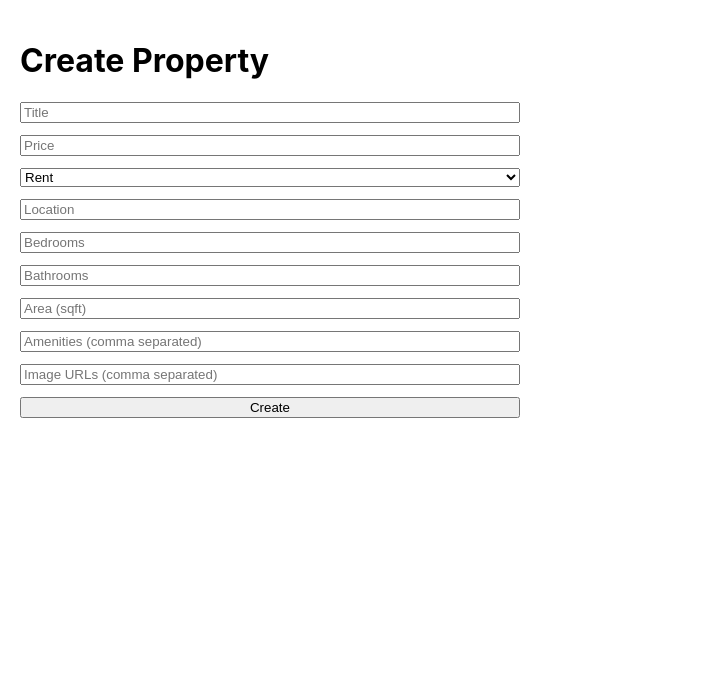
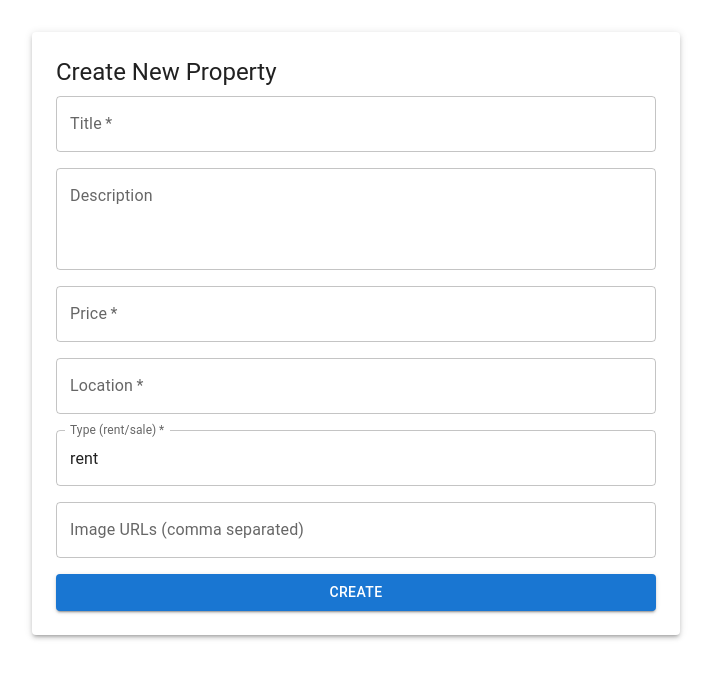
Before and after one commit to annsqasim/mern-real-estate, a React (Create React App) app in the folder frontend/: page /create in a window 1280 px wide. Shown: the top 678 px of the page, without its empty margins (0-725 px from the left). Built offline with nearby package versions, Linux system fonts and the light colour scheme.

Commit message:
style: polish property detail, create property, and dashboard with Material-UI
- PropertyDetail: gallery + inquiry form with MUI
- CreateProperty: clean form inside Paper card
- Dashboard: permanent drawer sidebar with styled nav

```diff
--- a/frontend/package.json
+++ b/frontend/package.json
@@ -3,6 +3,10 @@
   "version": "0.1.0",
   "private": true,
   "dependencies": {
+    "@emotion/react": "^11.14.0",
+    "@emotion/styled": "^11.14.1",
+    "@mui/icons-material": "^7.3.1",
+    "@mui/material": "^7.3.1",
     "@reduxjs/toolkit": "^2.8.2",
     "@testing-library/dom": "^10.4.1",
     "@testing-library/jest-dom": "^6.8.0",
--- a/frontend/src/App.js
+++ b/frontend/src/App.js
@@ -1,4 +1,5 @@
 import { BrowserRouter as Router, Routes, Route } from "react-router-dom";
+
 import TestPage from "./pages/testpage";
 import PropertyList from "./pages/propertyList";
 import PropertyDetail from "./pages/propertydetail";
--- a/frontend/src/pages/createproperty.js
+++ b/frontend/src/pages/createproperty.js
@@ -1,111 +1,41 @@
 import { useState } from "react";
-import { useDispatch } from "react-redux";
-import { createProperty } from "../store/propertySlice";
-import { useNavigate } from "react-router-dom";
+import axios from "axios";
+import { Box, TextField, Button, Typography, Paper } from "@mui/material";
 
 export default function CreateProperty() {
-  const dispatch = useDispatch();
-  const navigate = useNavigate();
-
   const [form, setForm] = useState({
     title: "",
+    description: "",
     price: "",
+    location: "",
     type: "rent",
-    location: "",
-    bedrooms: "",
-    bathrooms: "",
-    area: "",
-    amenities: "",
     images: ""
   });
 
-  const handleChange = (e) => {
-    const { name, value } = e.target;
-    setForm((f) => ({ ...f, [name]: value }));
-  };
+  const handleChange = (e) => setForm({ ...form, [e.target.name]: e.target.value });
 
   const handleSubmit = async (e) => {
     e.preventDefault();
-
-    const payload = {
-      ...form,
-      price: Number(form.price),
-      bedrooms: Number(form.bedrooms),
-      bathrooms: Number(form.bathrooms),
-      area: Number(form.area),
-      amenities: form.amenities ? form.amenities.split(",").map(a => a.trim()) : [],
-      images: form.images ? form.images.split(",").map(i => i.trim()) : []
-    };
-
-    await dispatch(createProperty(payload));
-    navigate("/"); // back to list
+    const payload = { ...form, images: form.images.split(",").map((s) => s.trim()) };
+    await axios.post("/api/properties", payload);
+    alert("Property created!");
+    setForm({ title: "", description: "", price: "", location: "", type: "rent", images: "" });
   };
 
   return (
-    <div style={{ padding: 20 }}>
-      <h1>Create Property</h1>
-      <form onSubmit={handleSubmit} style={{ display: "grid", gap: 12, maxWidth: 500 }}>
-        <input
-          name="title"
-          placeholder="Title"
-          value={form.title}
-          onChange={handleChange}
-          required
-        />
-        <input
-          name="price"
-          type="number"
-          placeholder="Price"
-          value={form.price}
-          onChange={handleChange}
-          required
-        />
-        <select name="type" value={form.type} onChange={handleChange}>
-          <option value="rent">Rent</option>
-          <option value="sale">Sale</option>
-        </select>
-        <input
-          name="location"
-          placeholder="Location"
-          value={form.location}
-          onChange={handleChange}
-          required
-        />
-        <input
-          name="bedrooms"
-          type="number"
-          placeholder="Bedrooms"
-          value={form.bedrooms}
-          onChange={handleChange}
-        />
-        <input
-          name="bathrooms"
-          type="number"
-          placeholder="Bathrooms"
-          value={form.bathrooms}
-          onChange={handleChange}
-        />
-        <input
-          name="area"
-          type="number"
-          placeholder="Area (sqft)"
-          value={form.area}
-          onChange={handleChange}
-        />
-        <input
-          name="amenities"
-          placeholder="Amenities (comma separated)"
-          value={form.amenities}
-          onChange={handleChange}
-        />
-        <input
-          name="images"
-          placeholder="Image URLs (comma separated)"
-          value={form.images}
-          onChange={handleChange}
-        />
-        <button type="submit">Create</button>
-      </form>
-    </div>
+    <Box sx={{ p: 4 }}>
+      <Paper elevation={3} sx={{ p: 3, maxWidth: 600 }}>
+        <Typography variant="h5" gutterBottom>Create New Property</Typography>
+        <form onSubmit={handleSubmit} style={{ display: "grid", gap: 16 }}>
+          <TextField label="Title" name="title" value={form.title} onChange={handleChange} required />
+          <TextField label="Description" name="description" value={form.description} onChange={handleChange} multiline rows={3} />
+          <TextField label="Price" name="price" type="number" value={form.price} onChange={handleChange} required />
+          <TextField label="Location" name="location" value={form.location} onChange={handleChange} required />
+          <TextField label="Type (rent/sale)" name="type" value={form.type} onChange={handleChange} required />
+          <TextField label="Image URLs (comma separated)" name="images" value={form.images} onChange={handleChange} />
+          <Button type="submit" variant="contained">Create</Button>
+        </form>
+      </Paper>
+    </Box>
   );
 }
--- a/frontend/src/pages/propertyDetail.js
+++ b/frontend/src/pages/propertyDetail.js
@@ -1,75 +1,67 @@
 import { useEffect, useState } from "react";
 import { useParams } from "react-router-dom";
 import axios from "axios";
+import {
+  Box,
+  Typography,
+  Grid,
+  Card,
+  CardMedia,
+  TextField,
+  Button,
+  Paper
+} from "@mui/material";
 
 export default function PropertyDetail() {
   const { id } = useParams();
-  const [data, setData] = useState(null);
-  const [form, setForm] = useState({ name: "", email: "", phone: "", message: "" });
-  const [submitted, setSubmitted] = useState(false);
+  const [property, setProperty] = useState(null);
+  const [form, setForm] = useState({ name: "", email: "", message: "" });
 
   useEffect(() => {
-    axios.get(`/api/properties/${id}`).then(r => setData(r.data));
+    axios.get(`/api/properties/${id}`).then((res) => setProperty(res.data));
   }, [id]);
 
-  const handleChange = (e) => {
-    const { name, value } = e.target;
-    setForm((f) => ({ ...f, [name]: value }));
-  };
+  const handleChange = (e) => setForm({ ...form, [e.target.name]: e.target.value });
 
   const handleSubmit = async (e) => {
     e.preventDefault();
-    await axios.post("/api/clients", { ...form, property: id });
-    setSubmitted(true);
+    await axios.post("/api/clients", { ...form, propertyId: id });
+    setForm({ name: "", email: "", message: "" });
+    alert("Inquiry submitted!");
   };
 
-  if (!data) return <p>Loading…</p>;
+  if (!property) return <p>Loading...</p>;
 
   return (
-    <div style={{ padding: 20 }}>
-      <h1>{data.title}</h1>
-      <p>{data.location} — ${data.price} — {data.type}</p>
-      <div style={{ display: "flex", gap: 8, flexWrap: "wrap", marginBottom: 20 }}>
-        {(data.images || []).map((src, i) => (
-          <img key={i} src={src} alt="" width="180" height="120" style={{ objectFit: "cover" }} />
+    <Box sx={{ p: 4 }}>
+      <Typography variant="h4" gutterBottom>{property.title}</Typography>
+      <Typography variant="h6" color="text.secondary" gutterBottom>
+        {property.location} — ${property.price}
+      </Typography>
+
+      {/* Gallery */}
+      <Grid container spacing={2} sx={{ mb: 4 }}>
+        {property.images?.map((img, i) => (
+          <Grid item xs={12} sm={6} md={4} key={i}>
+            <Card>
+              <CardMedia component="img" height="200" image={img} alt={property.title} />
+            </Card>
+          </Grid>
         ))}
-      </div>
+      </Grid>
 
-      <h2>Send Inquiry</h2>
-      {submitted ? (
-        <p style={{ color: "green" }}>Thank you! We’ll get back to you soon.</p>
-      ) : (
-        <form onSubmit={handleSubmit} style={{ display: "grid", gap: 8, maxWidth: 400 }}>
-          <input
-            name="name"
-            placeholder="Your Name"
-            value={form.name}
-            onChange={handleChange}
-            required
-          />
-          <input
-            name="email"
-            type="email"
-            placeholder="Email"
-            value={form.email}
-            onChange={handleChange}
-            required
-          />
-          <input
-            name="phone"
-            placeholder="Phone (optional)"
-            value={form.phone}
-            onChange={handleChange}
-          />
-          <textarea
-            name="message"
-            placeholder="Message"
-            value={form.message}
-            onChange={handleChange}
-          />
-          <button type="submit">Submit Inquiry</button>
+      <Typography variant="body1" sx={{ mb: 4 }}>{property.description}</Typography>
+
+      {/* Inquiry Form */}
+      <Paper elevation={3} sx={{ p: 3, maxWidth: 500 }}>
+        <Typography variant="h6" gutterBottom>Contact Agent</Typography>
+        <form onSubmit={handleSubmit} style={{ display: "grid", gap: 16 }}>
+          <TextField label="Name" name="name" value={form.name} onChange={handleChange} required />
+          <TextField label="Email" name="email" type="email" value={form.email} onChange={handleChange} required />
+          <TextField label="Message" name="message" multiline rows={4} value={form.message} onChange={handleChange} />
+          <Button type="submit" variant="contained">Send Inquiry</Button>
         </form>
-      )}
-    </div>
+      </Paper>
+    </Box>
   );
 }
--- a/frontend/src/pages/propertyList.js
+++ b/frontend/src/pages/propertyList.js
@@ -1,85 +1,86 @@
-import { useEffect, useState } from "react";
+import { useEffect } from "react";
 import { useDispatch, useSelector } from "react-redux";
-import { fetchProperties, setQuery } from "../store/propertySlice";
+import { fetchProperties } from "../store/propertySlice";
+import { Link } from "react-router-dom";
+import {
+  Grid,
+  Card,
+  CardContent,
+  CardMedia,
+  Typography,
+  Button,
+  Box,
+  Pagination
+} from "@mui/material";
 
 export default function PropertyList() {
   const dispatch = useDispatch();
-  const { items, loading, error, page, totalPages, total, lastQuery } = useSelector(s => s.properties);
+  const { items, status, page, totalPages } = useSelector((s) => s.properties);
 
-  // simple filter UI state
-  const [filters, setFilters] = useState({
-    q: "",
-    type: "",
-    location: "",
-    priceMin: "",
-    priceMax: "",
-    bedMin: "",
-    bathMin: "",
-    limit: 8
-  });
+  useEffect(() => {
+    dispatch(fetchProperties({ page: 1 }));
+  }, [dispatch]);
 
-  // load on mount
-  useEffect(() => {
-    dispatch(fetchProperties({ page: 1, limit: filters.limit }));
-  }, [dispatch]); // first load
-
-  const applyFilters = () => {
-    const query = Object.fromEntries(Object.entries(filters).filter(([_, v]) => v !== "" && v != null));
-    dispatch(setQuery(query));
-    dispatch(fetchProperties({ ...query, page: 1 }));
+  const handlePageChange = (event, value) => {
+    dispatch(fetchProperties({ page: value }));
   };
 
-  const goToPage = (p) => {
-    dispatch(fetchProperties({ ...lastQuery, page: p }));
-  };
+  if (status === "loading") return <p>Loading...</p>;
+  if (status === "failed") return <p>Error fetching properties.</p>;
 
   return (
-    <div style={{ padding: 20 }}>
-      <h1>Properties</h1>
+    <Box sx={{ flexGrow: 1, p: 3 }}>
+      <Typography variant="h4" gutterBottom>
+        Available Properties
+      </Typography>
 
-      {/* Filters */}
-      <div style={{ display: "grid", gap: 8, gridTemplateColumns: "repeat(6, minmax(0, 1fr))", marginBottom: 12 }}>
-        <input placeholder="Search (q)" value={filters.q} onChange={e => setFilters(f => ({...f, q:e.target.value}))}/>
-        <select value={filters.type} onChange={e => setFilters(f => ({...f, type:e.target.value}))}>
-          <option value="">Any Type</option>
-          <option value="rent">Rent</option>
-          <option value="sale">Sale</option>
-        </select>
-        <input placeholder="Location" value={filters.location} onChange={e => setFilters(f => ({...f, location:e.target.value}))}/>
-        <input placeholder="Min Price" type="number" value={filters.priceMin} onChange={e => setFilters(f => ({...f, priceMin:e.target.value}))}/>
-        <input placeholder="Max Price" type="number" value={filters.priceMax} onChange={e => setFilters(f => ({...f, priceMax:e.target.value}))}/>
-        <input placeholder="Min Beds" type="number" value={filters.bedMin} onChange={e => setFilters(f => ({...f, bedMin:e.target.value}))}/>
-      </div>
-      <button onClick={applyFilters}>Apply Filters</button>
+      <Grid container spacing={3}>
+        {items.map((p) => (
+          <Grid item xs={12} sm={6} md={4} key={p._id}>
+            <Card sx={{ maxWidth: 345, height: "100%", display: "flex", flexDirection: "column" }}>
+              {p.images?.[0] && (
+                <CardMedia
+                  component="img"
+                  height="180"
+                  image={p.images[0]}
+                  alt={p.title}
+                />
+              )}
+              <CardContent sx={{ flexGrow: 1 }}>
+                <Typography gutterBottom variant="h6" component="div">
+                  {p.title}
+                </Typography>
+                <Typography variant="body2" color="text.secondary">
+                  {p.location}
+                </Typography>
+                <Typography variant="body2" color="primary">
+                  ${p.price} • {p.type}
+                </Typography>
+              </CardContent>
+              <Box sx={{ p: 2 }}>
+                <Button
+                  component={Link}
+                  to={`/property/${p._id}`}
+                  variant="contained"
+                  fullWidth
+                >
+                  View Details
+                </Button>
+              </Box>
+            </Card>
+          </Grid>
+        ))}
+      </Grid>
 
-      <div style={{ marginTop: 16 }}>
-        {loading && <p>Loading…</p>}
-        {error && <p style={{ color: "red" }}>{error}</p>}
-        {!loading && !error && (
-          <>
-            <p>{total} results</p>
-            {items.map(p => (
-              <div key={p._id} style={{ border: "1px solid #eee", padding: 12, marginBottom: 8 }}>
-                <h3>{p.title}</h3>
-                <p>{p.location} — ${p.price} — {p.type}</p>
-                <a href={`/property/${p._id}`}>View details</a>
-              </div>
-            ))}
-
-            {/* Pagination */}
-            <div style={{ marginTop: 12 }}>
-              {Array.from({ length: totalPages }, (_, i) => i + 1).map(n => (
-                <button
-                  key={n}
-                  onClick={() => goToPage(n)}
-                  disabled={n === page}
-                  style={{ marginRight: 6 }}
-                >{n}</button>
-              ))}
-            </div>
-          </>
-        )}
-      </div>
-    </div>
+      {/* Pagination */}
+      <Box sx={{ display: "flex", justifyContent: "center", mt: 4 }}>
+        <Pagination
+          count={totalPages}
+          page={page}
+          onChange={handlePageChange}
+          color="primary"
+        />
+      </Box>
+    </Box>
   );
 }
```
Also changed, not shown: frontend/src/index.js (+12 -1 lines), frontend/src/pages/Dashboard.js (+34 -20 lines), 1 other file (tests, documents, lock files or other folders).
